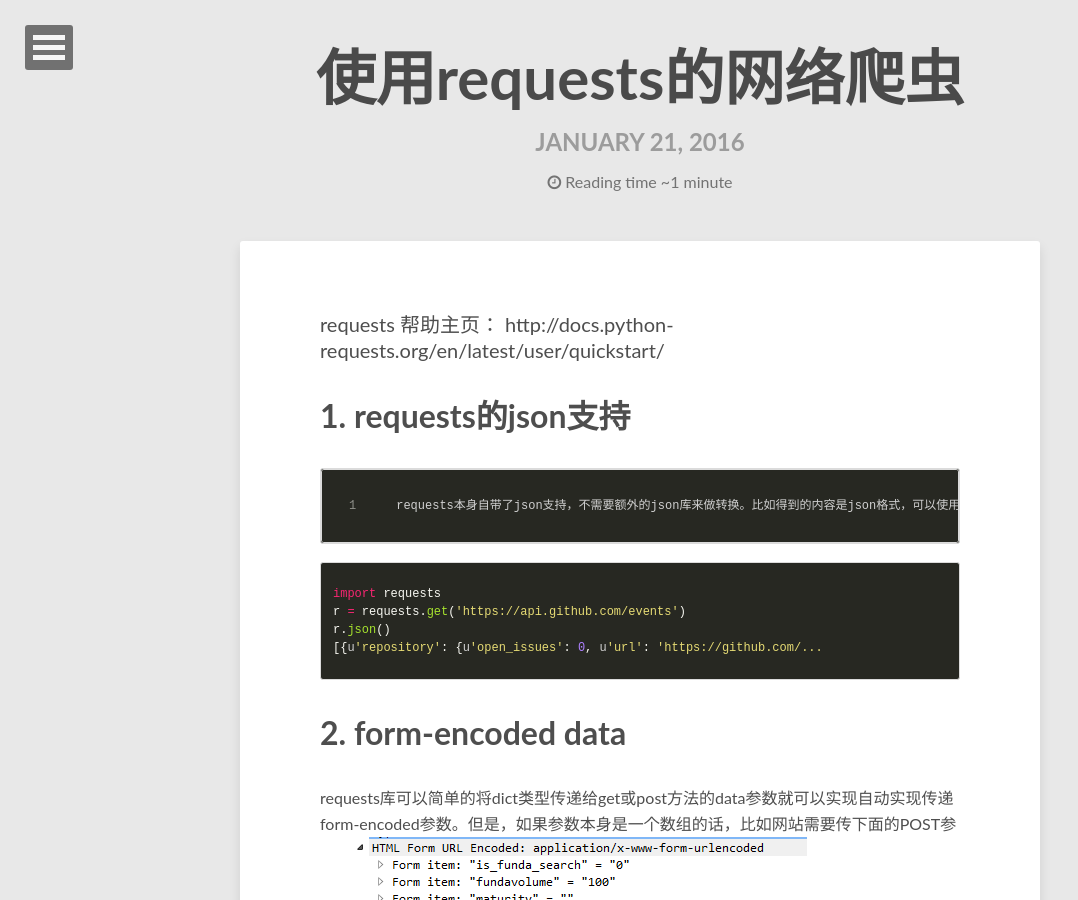
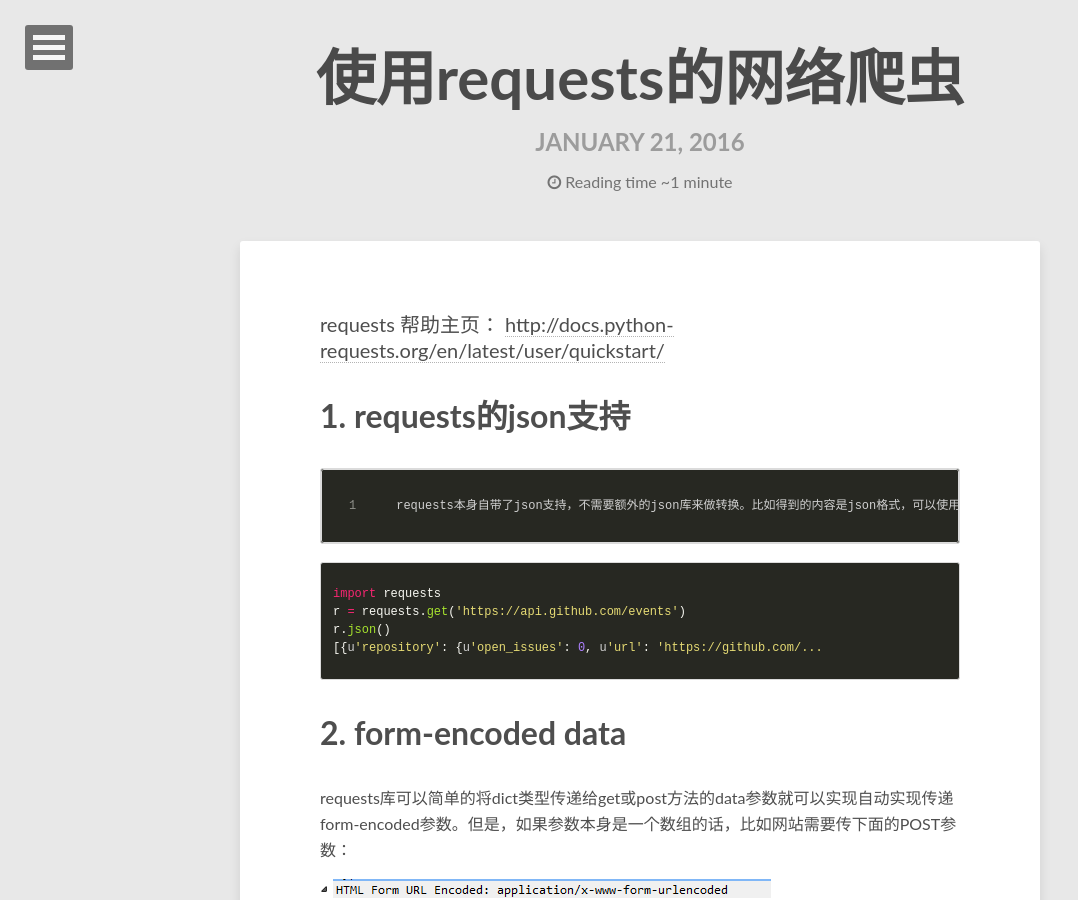
Before and after one commit to ZackZK/ZackZK.github.io, a Jekyll site: the page built from _posts/2016-01-21-python-requests-spider.md, in a window 1280 px wide and 900 px high. Shown: the whole window, without its empty margins (0-1078 px from the left). Built offline with Jekyll 4.4.1, drawn with Linux system fonts in a browser that asks for light colours; comment, search, counter and statistics services are not loaded.

Commit message:
minor change

```diff
--- a/_posts/2016-01-21-python-requests-spider.md
+++ b/_posts/2016-01-21-python-requests-spider.md
@@ -7,7 +7,7 @@
 
 ---
 
-requests 帮助主页： http://docs.python-requests.org/en/latest/user/quickstart/
+requests 帮助主页： <http://docs.python-requests.org/en/latest/user/quickstart/>
 
 #1. requests的json支持
     requests本身自带了json支持，不需要额外的json库来做转换。比如得到的内容是json格式，可以使用
@@ -24,7 +24,9 @@
 #2. form-encoded data
 
 requests库可以简单的将dict类型传递给get或post方法的data参数就可以实现自动实现传递form-encoded参数。但是，如果参数本身是一个数组的话，比如网站需要传下面的POST参数：
-![post_array]({{ site.url}}/images/python_requests/post_form_encoded_array.png)
+
+
+ ![post_array]({{ site.url}}/images/python_requests/post_form_encoded_array.png)
 
 可以看出来，amarket和coupon_descr都是数组类型，有多个数值，这个时候需要通过将list类型赋值给对应的dict key，代码如下：
 
```
